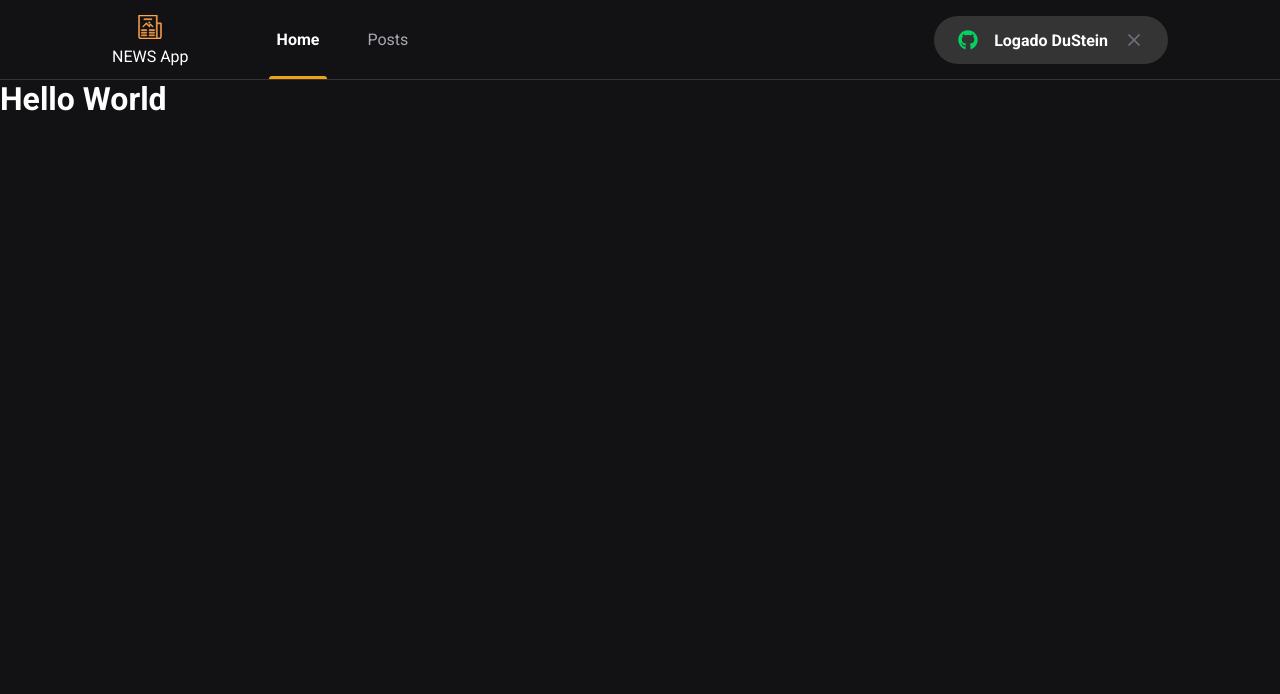
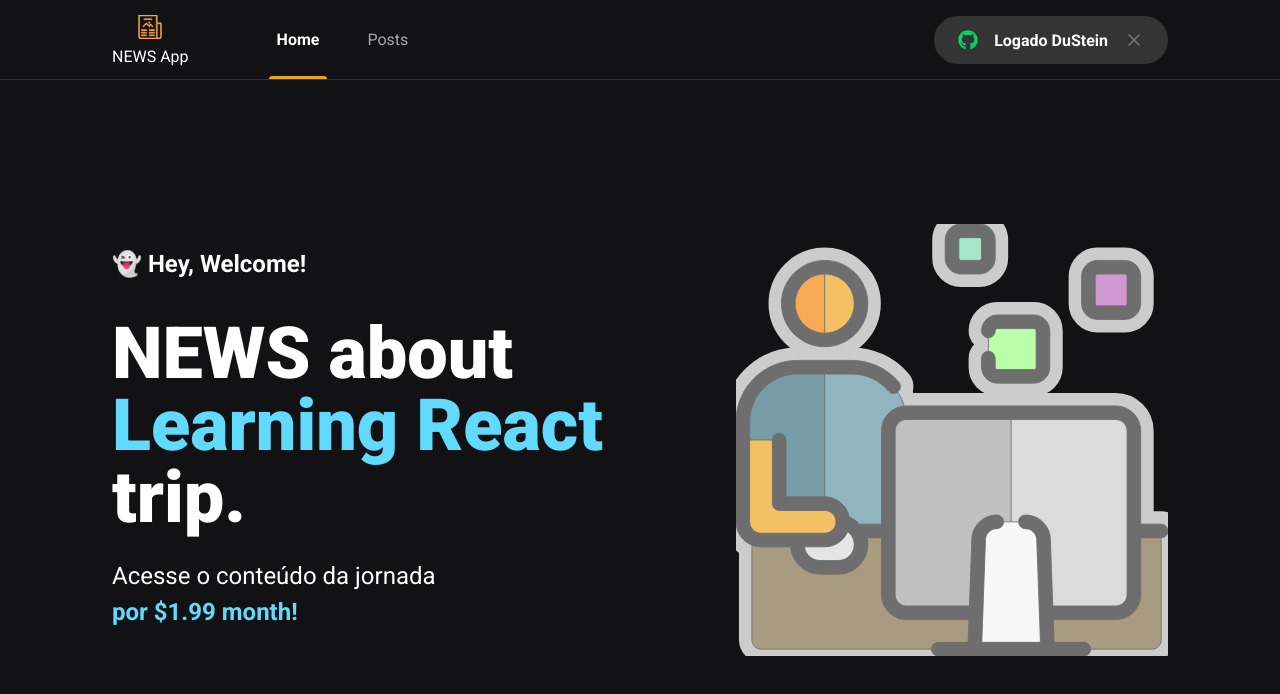
Before and after one commit to dustein/react-start, a Next.js app in the folder 03_news/: page / in a window 1280 px wide. Shown: the top 694 px of the page. Built offline with nearby package versions, Linux system fonts and the light colour scheme.

Commit message:
068 home ok

```diff
--- /dev/null
+++ b/03_news/src/pages/home.module.scss
@@ -0,0 +1,48 @@
+.avatar {
+  max-height: 60%;
+  width: auto;
+}
+
+.contentContainer {
+  max-width: 1120px;
+  margin: 0 auto;
+  padding: 0 2rem;
+  height: calc(100vh - 5rem);
+// Acima definimos que o height seja a altura total da tela MENOS os 5rem que é o tamanho do cabeçalho.
+  display: flex;
+  align-items: center;
+  justify-content: space-between;
+
+}
+
+.hero {
+  max-width: 600px;
+
+  //o span abaixo com um ">" antes é para pegar apenas o span que está no primeiro nível do bloco, ou seja, no caso não vai pegar o segundo nível que são os que tem dentro da H1 e do P.
+  > span {
+    font-size: 1.5rem;
+    font-weight: bold;
+  }
+
+  h1 {
+    font-size: 4.5rem;
+    line-height: 4.5rem;
+    font-weight: 900;
+    margin-top: 2.5rem;
+
+    span {
+      color: var(--cyan-500);
+    }
+  }
+
+  p {
+      font-size: 1.5rem;
+      line-height: 2.25rem;
+      margin-top: 1.5rem;
+
+    span {
+      color: var(--cyan-500);
+      font-weight: bold;
+    }
+  }
+}
--- a/03_news/src/pages/index.tsx
+++ b/03_news/src/pages/index.tsx
@@ -1,13 +1,21 @@
 import Head from 'next/head';
+import styles from './home.module.scss';
 
 export default function Home() {
   return (
       <>
     <Head>
-        <title>Inicio NEWS App Next</title>
+        <title>Home | NEWS App NextJS</title>
     </Head>
 
-    <h1>Hello World</h1>
+    <main className={styles.contentContainer}>
+      <section className={styles.hero}>
+        <span>👻 Hey, Welcome!</span>
+        <h1>NEWS about <span>Learning React</span> trip.</h1>
+        <p>Acesse o conteúdo da jornada <br /><span>por $1.99 month!</span></p>
+      </section>
+      <img className={styles.avatar} src="./images/news-worker.svg" alt="Figure coding" />
+    </main>
       </>
   );
 }
```
